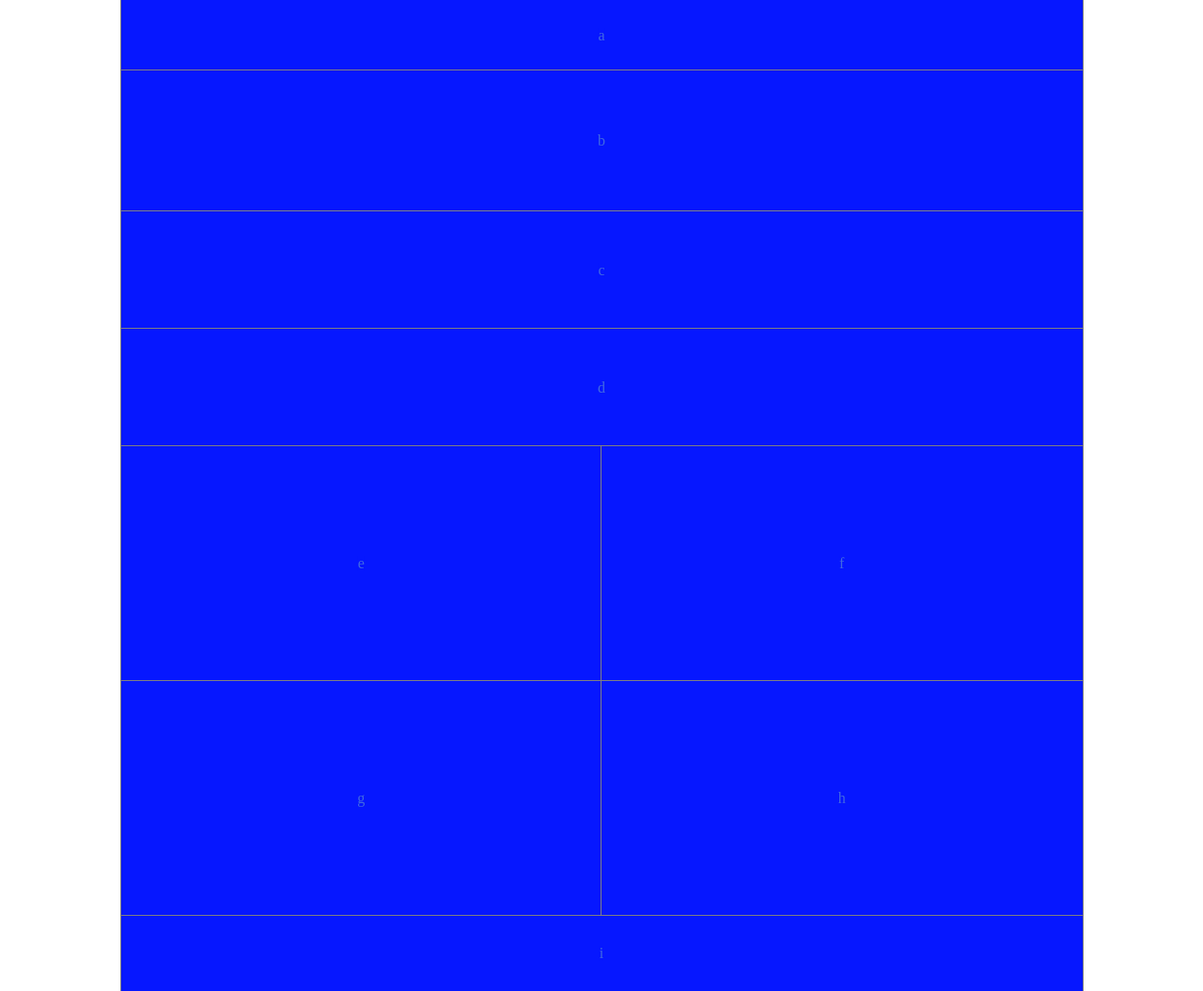
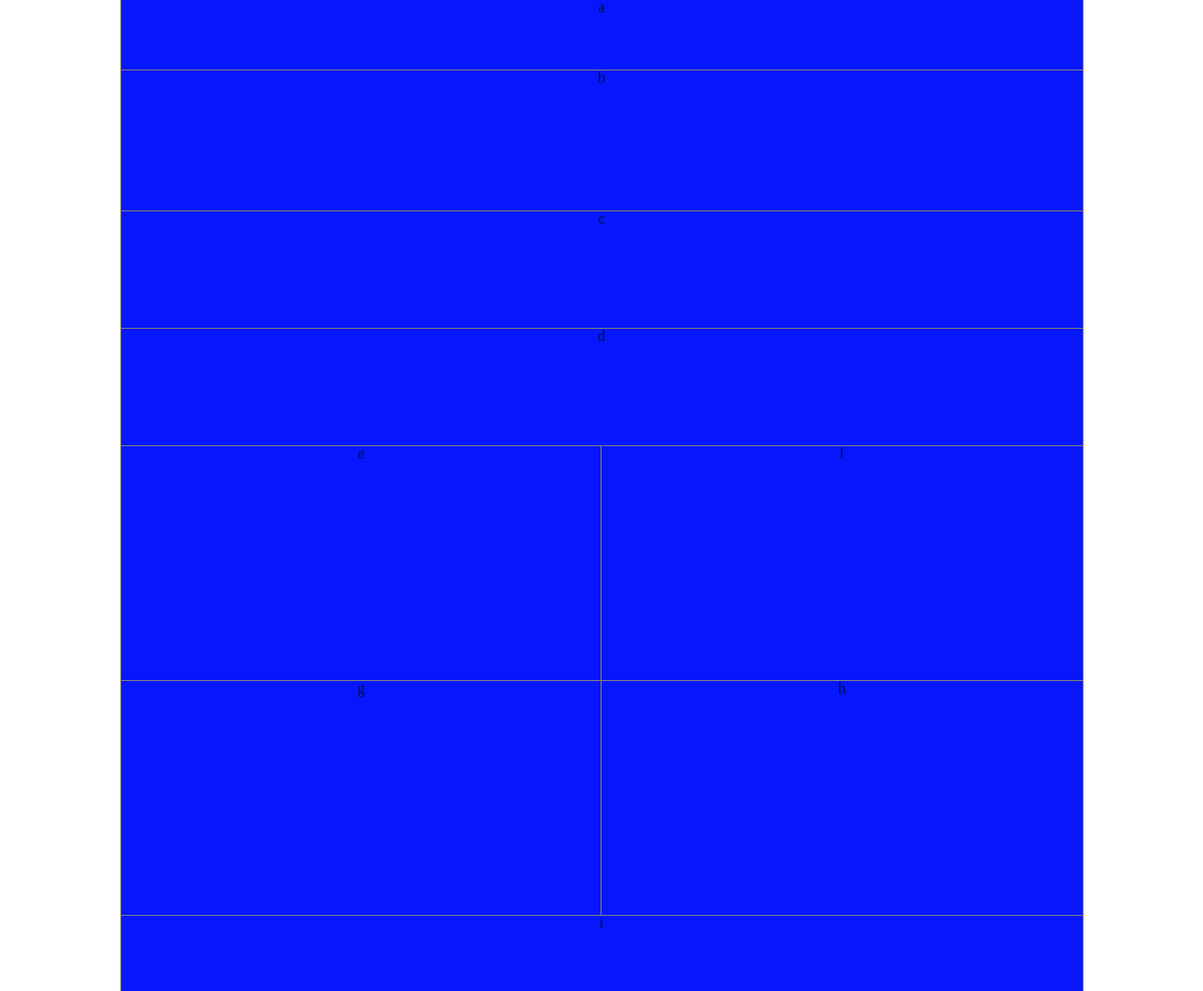
Before and after one commit to ChloieP/lab-05b, a plain HTML site: page index.html in a window 1280 px wide. Shown: the whole page at 94% size. Drawn offline with Linux system fonts and the light colour scheme.

Commit message:
Feature 1 DONE

```diff
--- a/css/base.css
+++ b/css/base.css
@@ -13,5 +13,5 @@ body {
 article, header, aside, footer, section {
   position: relative;
   outline: 1px solid grey;
-  color: royalblue;
+  color: rgb(3, 15, 53);
 }
--- a/css/module.css
+++ b/css/module.css
@@ -1,7 +1,7 @@
 .alignMiddle {
-  position: absolute;
-  top: 50%;
-  left: 50%;
-
-  transform: translate(-50%, -50%);
+  display: flex;
+  flex-wrap: wrap;
+  align-items: center;
+  justify-content: center;
+  flex-direction: column;
 }
```
